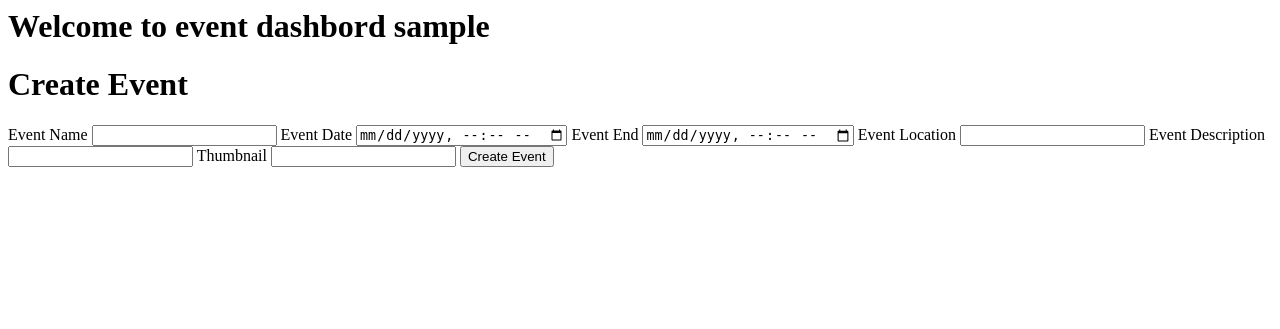
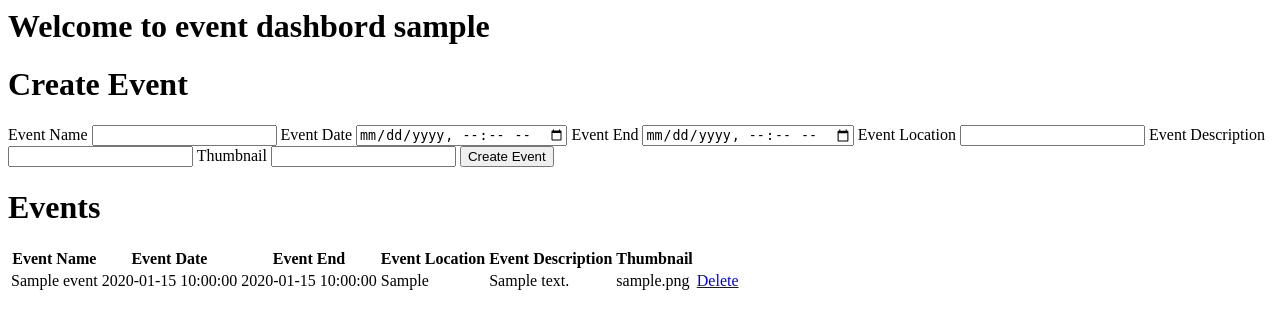
Before and after one commit to hajarzaitouni/Eventify, a Flask app: page /event in a window 1280 px wide. Shown: the top 329 px of the page. Run offline with Flask 3, Linux system fonts and the light colour scheme; a user stored in the database is signed in; tables that the repository leaves empty hold one stand-in row (values such as "Sample post").

Commit message:
finishing event deleting

```diff
--- a/app/routes.py
+++ b/app/routes.py
@@ -65,9 +65,16 @@ def logout():
 def event_dashboard():
     """ Event dashboard route. """
     form = EventForm()
+    EventUser = Event.query.filter_by(user_id=current_user.user_id).all()
     username = current_user.username
-    print(username)
-    return render_template('event_dashboard.html', form=form, title='Event', username=username)
+    # username = User.query.filter_by(username=username).first().username
+    # event_name = Event.query.filter_by(username=username).first().event_name
+    # event_description = Event.query.filter_by(username=username).first().event_description
+    # event_location = Event.query.filter_by(username=username).first().event_location
+    # event_date = Event.query.filter_by(username=username).first().event_date
+    # event_end = Event.query.filter_by(username=username).first().event_end
+
+    return render_template('event_dashboard.html', form=form, title='Event', EventUser=EventUser, username=username)
 
 @app.route("/event/create", methods=['GET', 'POST'])
 def create_event():
@@ -84,17 +91,17 @@ def create_event():
             db.session.add(event)
             db.session.commit()
             print('Congratulations, you have created an event!')
+            return redirect(url_for('event_dashboard'))
         except Exception as e:
             print("Error adding event to the database")
             print(e)
             db.session.rollback()
             return render_template('event_dashboard.html', title='Event', form=form, error="Event creation failed.")
-        return render_template('event_dashboard.html', title='Event', form=form)
     else:
         print(form.errors)
     return render_template('event_dashboard.html', title='Event', form=form)
 
-@app.route("/event/delete", methods=['GET', 'POST'])
+@app.route("/delete_event/<int:event_id>", methods=['GET', 'POST'])
 def delete_event(event_id):
     """ Delete event. """
     event = Event.query.filter_by(event_id=event_id).first()
@@ -104,7 +111,7 @@ def delete_event(event_id):
         flash('Event deleted.')
     else:
         flash('Event not found.')
-    return redirect(url_for('event'))
+    return redirect(url_for('event_dashboard'))
 
 @app.route("/event/update", methods=['GET', 'POST'])
 def update_event(event_id):
--- a/app/templates/event_dashboard.html
+++ b/app/templates/event_dashboard.html
@@ -20,4 +20,25 @@
         <span style="color: red">[{{ error }}]</span>
         {% endfor %} {{ form.submit() }}
     </form>
+    <h1>Events</h1>
+    <table>
+        <tr>
+            <th>Event Name</th>
+            <th>Event Date</th>
+            <th>Event End</th>
+            <th>Event Location</th>
+            <th>Event Description</th>
+            <th>Thumbnail</th>
+        </tr>
+        {% for event in EventUser %}
+        <tr>
+            <td>{{ event.event_name }}</td>
+            <td>{{ event.event_date }}</td>
+            <td>{{ event.event_end }}</td>
+            <td>{{ event.event_location }}</td>
+            <td>{{ event.event_description }}</td>
+            <td>{{ event.thumbnail }}</td>
+            <td><a href="{{ url_for('delete_event', event_id=event.event_id) }}">Delete</a></td>
+        </tr>
+        {% endfor %}
 </body>
```
